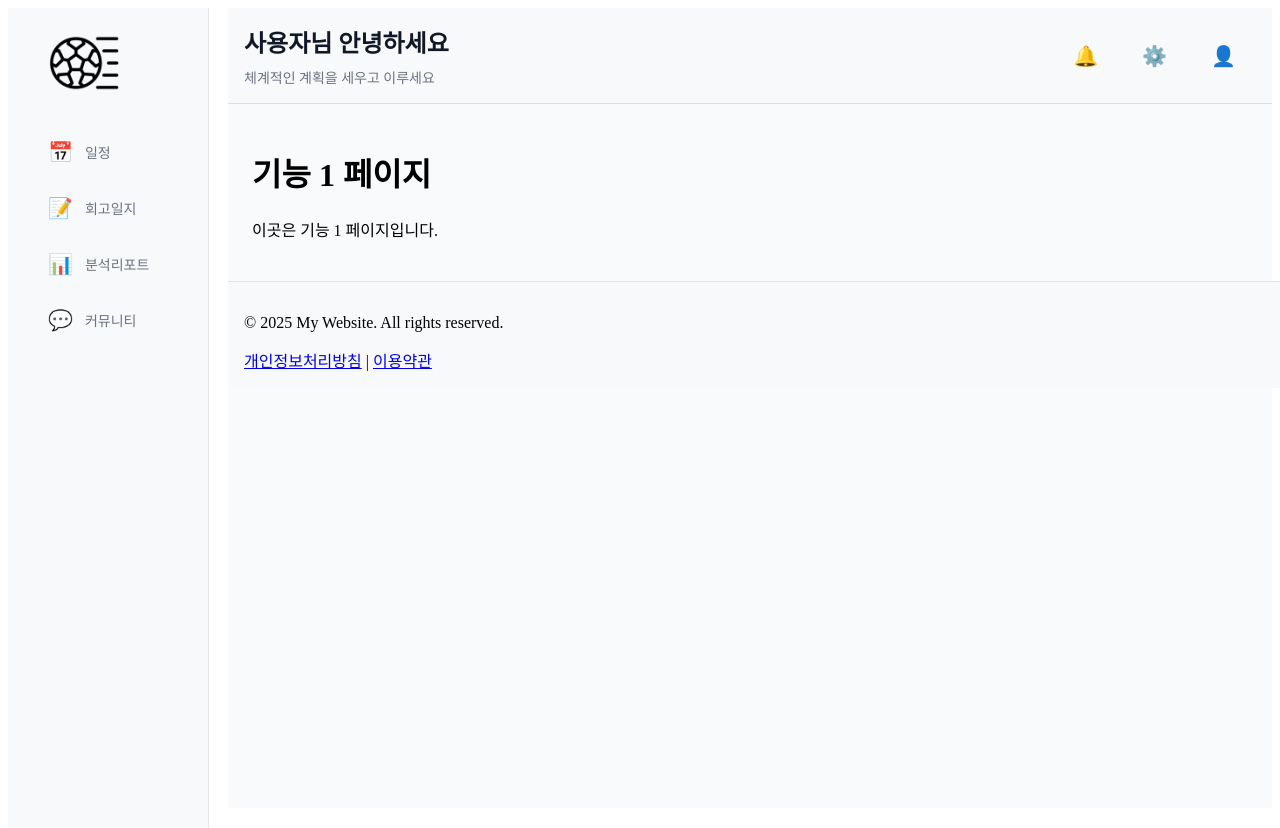
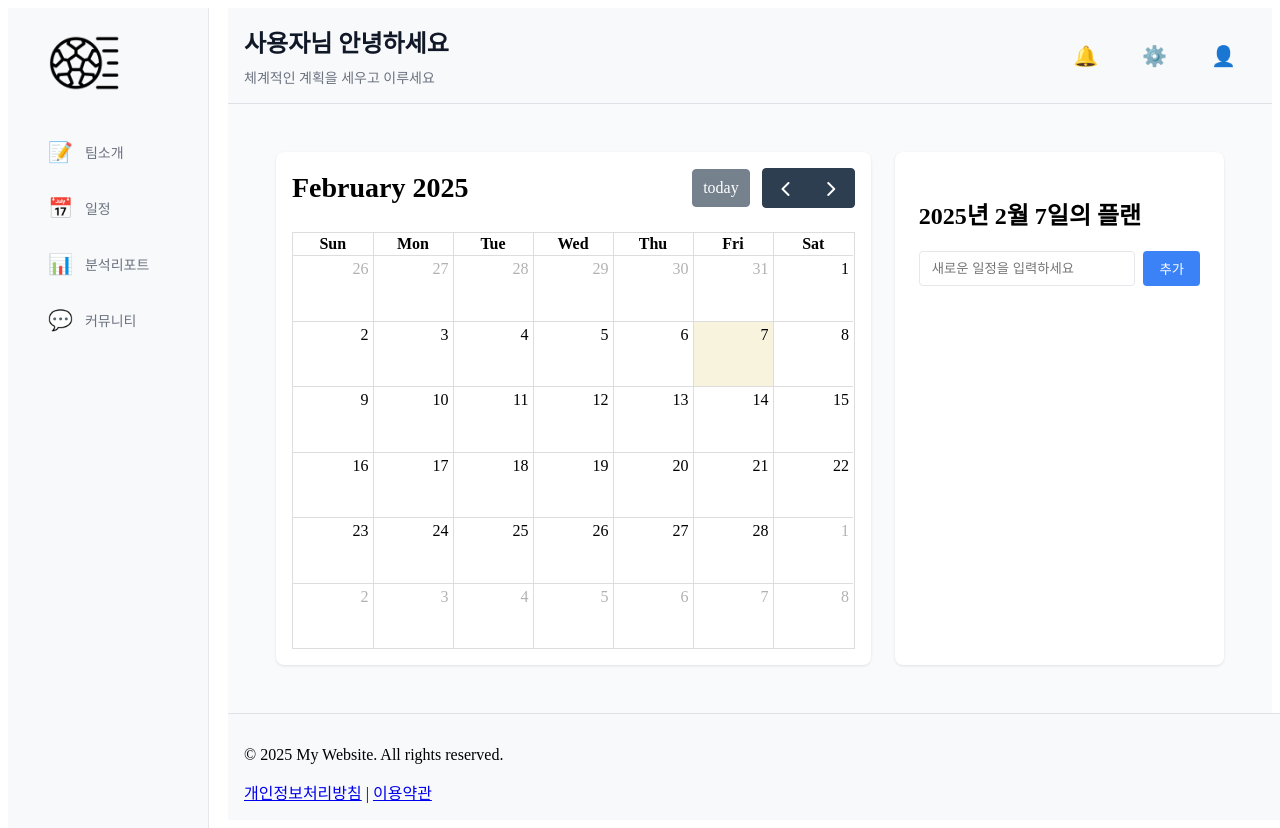
Before and after one commit to PocheonLim/TeamPlaner, a React (Vite) app: page /feature1 in a window 1280 px wide. Shown: the top 828 px of the page. Built offline with nearby package versions, Linux system fonts and the light colour scheme.

Commit message:
feat: 드래그 앤 드롭 기능 추가 및 달력 선택 기능 개선

```diff
--- a/src/layouts/Sidebar.tsx
+++ b/src/layouts/Sidebar.tsx
@@ -15,14 +15,14 @@ const Sidebar = () => {
         <ul>
           <li className="nav-item">
             <Link to="/">
-              <span className="icon">📅</span>
-              <span className="text">일정</span>
+              <span className="icon">📝</span>
+              <span className="text">팀소개</span>
             </Link>
           </li>
           <li className="nav-item">
             <Link to="/feature1">
-              <span className="icon">📝</span>
-              <span className="text">회고일지</span>
+              <span className="icon">📅</span>
+              <span className="text">일정</span>
             </Link>
           </li>
           <li className="nav-item">
--- a/src/pages/Feature1.tsx
+++ b/src/pages/Feature1.tsx
@@ -1,10 +1,180 @@
-import React from 'react';
+import { useState } from 'react';
+import FullCalendar from '@fullcalendar/react';
+import dayGridPlugin from '@fullcalendar/daygrid';
+import interactionPlugin from '@fullcalendar/interaction';
+import { DndContext, closestCenter, KeyboardSensor, PointerSensor, useSensor, useSensors, DragEndEvent } from '@dnd-kit/core';
+import { arrayMove, SortableContext, sortableKeyboardCoordinates, verticalListSortingStrategy } from '@dnd-kit/sortable';
+import { useSortable } from '@dnd-kit/sortable';
+import { CSS } from '@dnd-kit/utilities';
+import '../styles/Feature1.css';
 
-const Feature1: React.FC = () => {
+interface Todo {
+  id: number;
+  title: string;
+  date: string;
+  completed: boolean;
+}
+
+const SortableItem = ({ todo, onDelete, onToggle }: {
+  todo: Todo;
+  onDelete: (id: number) => void;
+  onToggle: (id: number) => void;
+}) => {
+  const {
+    attributes,
+    listeners,
+    setNodeRef,
+    transform,
+    transition,
+  } = useSortable({ id: todo.id });
+
+  const style = {
+    transform: CSS.Transform.toString(transform),
+    transition,
+  };
+
   return (
-    <div>
-      <h1>기능 1 페이지</h1>
-      <p>이곳은 기능 1 페이지입니다.</p>
+    <div
+      ref={setNodeRef}
+      style={style}
+      className="todo-item"
+    >
+      <div {...attributes} {...listeners} className="drag-handle">
+        ⋮⋮
+      </div>
+      <input
+        type="checkbox"
+        checked={todo.completed}
+        onChange={() => onToggle(todo.id)}
+      />
+      <span className={todo.completed ? 'completed' : ''}>
+        {todo.title}
+      </span>
+      <button
+        className="delete-btn"
+        onClick={() => onDelete(todo.id)}
+      >
+        삭제
+      </button>
+    </div>
+  );
+};
+
+const Feature1 = () => {
+  const [todos, setTodos] = useState<Todo[]>([]);
+  const [newTodo, setNewTodo] = useState('');
+  const [selectedDate, setSelectedDate] = useState(new Date());
+
+  const sensors = useSensors(
+    useSensor(PointerSensor),
+    useSensor(KeyboardSensor, {
+      coordinateGetter: sortableKeyboardCoordinates,
+    })
+  );
+
+  const handleAddTodo = () => {
+    if (newTodo.trim()) {
+      const todo: Todo = {
+        id: Date.now(),
+        title: newTodo,
+        date: selectedDate.toISOString().split('T')[0],
+        completed: false
+      };
+      setTodos([...todos, todo]);
+      setNewTodo('');
+    }
+  };
+
+  const handleDeleteTodo = (id: number) => {
+    setTodos(todos.filter(todo => todo.id !== id));
+  };
+
+  const handleToggleTodo = (id: number) => {
+    setTodos(todos.map(t =>
+      t.id === id ? {...t, completed: !t.completed} : t
+    ));
+  };
+
+  const formatDate = (date: Date) => {
+    return `${date.getFullYear()}년 ${date.getMonth() + 1}월 ${date.getDate()}일`;
+  };
+
+  const handleDragEnd = (event: DragEndEvent) => {
+    const { active, over } = event;
+
+    if (active && over && active.id !== over.id) {
+      setTodos((items) => {
+        const oldIndex = items.findIndex(item => item.id === active.id);
+        const newIndex = items.findIndex(item => item.id === over.id);
+
+        return arrayMove(items, oldIndex, newIndex);
+      });
+    }
+  };
+
+  const filteredTodos = todos.filter(
+    todo => todo.date === selectedDate.toISOString().split('T')[0]
+  );
+
+  return (
+    <div className="feature1-container">
+      <div className="calendar-section">
+        <FullCalendar
+          plugins={[dayGridPlugin, interactionPlugin]}
+          initialView="dayGridMonth"
+          events={[
+            ...todos.map(todo => ({
+              title: todo.title,
+              date: todo.date,
+              backgroundColor: todo.completed ? '#10B981' : '#3B82F6'
+            })),
+            {
+              start: selectedDate.toISOString().split('T')[0],
+              end: new Date(selectedDate.getTime() + 24 * 60 * 60 * 1000).toISOString().split('T')[0],
+              display: 'background',
+              backgroundColor: 'rgba(200, 200, 200, 0.5)'
+            }
+          ]}
+          dateClick={(info) => {
+            setSelectedDate(new Date(info.dateStr));
+          }}
+        />
+      </div>
+
+      <div className="todo-section">
+        <h2>{formatDate(selectedDate)}의 플랜</h2>
+        <div className="todo-input">
+          <input
+            type="text"
+            value={newTodo}
+            onChange={(e) => setNewTodo(e.target.value)}
+            placeholder="새로운 일정을 입력하세요"
+          />
+          <button onClick={handleAddTodo}>추가</button>
+        </div>
+
+        <DndContext
+          sensors={sensors}
+          collisionDetection={closestCenter}
+          onDragEnd={handleDragEnd}
+        >
+          <SortableContext
+            items={filteredTodos.map(todo => todo.id)}
+            strategy={verticalListSortingStrategy}
+          >
+            <div className="todo-list">
+              {filteredTodos.map((todo) => (
+                <SortableItem
+                  key={todo.id}
+                  todo={todo}
+                  onDelete={handleDeleteTodo}
+                  onToggle={handleToggleTodo}
+                />
+              ))}
+            </div>
+          </SortableContext>
+        </DndContext>
+      </div>
     </div>
   );
 };
--- /dev/null
+++ b/src/styles/Feature1.css
@@ -0,0 +1,86 @@
+.feature1-container {
+  display: flex;
+  gap: 24px;
+  padding: 24px;
+}
+
+.calendar-section {
+  flex: 2;
+  background: white;
+  border-radius: 8px;
+  padding: 16px;
+  box-shadow: 0 1px 3px rgba(0, 0, 0, 0.1);
+}
+
+.todo-section {
+  flex: 1;
+  background: white;
+  border-radius: 8px;
+  padding: 24px;
+  box-shadow: 0 1px 3px rgba(0, 0, 0, 0.1);
+}
+
+.todo-input {
+  display: flex;
+  gap: 8px;
+  margin-bottom: 16px;
+}
+
+.todo-input input {
+  flex: 1;
+  padding: 8px 12px;
+  border: 1px solid #e5e7eb;
+  border-radius: 4px;
+}
+
+.todo-input button {
+  padding: 8px 16px;
+  background-color: #3B82F6;
+  color: white;
+  border: none;
+  border-radius: 4px;
+  cursor: pointer;
+}
+
+.todo-item {
+  display: flex;
+  align-items: center;
+  gap: 10px;
+  padding: 8px;
+  border-bottom: 1px solid #eee;
+  background: white;
+}
+
+.drag-handle {
+  cursor: grab;
+  color: #9CA3AF;
+  padding: 0 4px;
+  user-select: none;
+}
+
+.drag-handle:active {
+  cursor: grabbing;
+}
+
+.todo-list {
+  min-height: 50px;
+}
+
+.delete-btn {
+  margin-left: auto;
+  padding: 4px 8px;
+  background-color: #EF4444;
+  color: white;
+  border: none;
+  border-radius: 4px;
+  cursor: pointer;
+}
+
+.delete-btn:hover {
+  background-color: #DC2626;
+}
+
+.completed {
+  text-decoration: line-through;
+  color: #9CA3AF;
+}
```
Also changed, not shown: package.json (+9 -1 lines), 1 other file (tests, documents, lock files or other folders).
